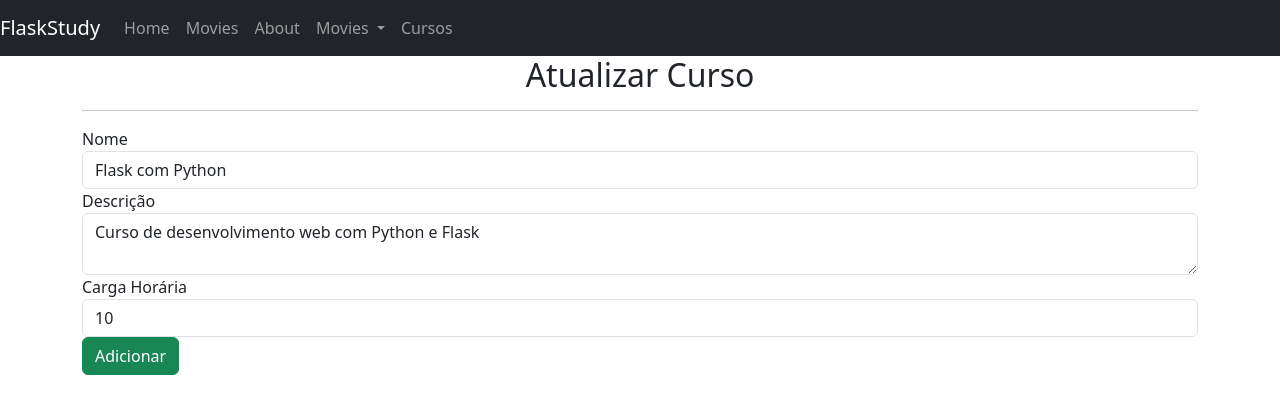
After one commit to matsa0/learning-flask, a Flask app: page /1/atualiza_curso in a window 1280 px wide. The commit adds this page. Shown: the top 414 px of the page. Run offline with Flask 3, Linux system fonts and the light colour scheme.

Commit message:
Dando update em informações do banco de dados com ORM

```diff
--- a/app.py
+++ b/app.py
@@ -98,6 +98,18 @@ def cria_curso():
     return render_template("novo_curso.html")
 
 
+@app.route('/<int:id>/atualiza_curso', methods=["GET", "POST"]) #quando você edita, precisa de um ID
+def atualiza_curso(id):
+    curso = cursos.query.filter_by(id=id).first() #consulta por id no bd e retorna o primeiro resultado
+    if request.method == "POST":
+        nome = request.form["nome"] #é possível recuperar valores dessa forma também
+        descricao = request.form["descricao"]
+        ch = request.form["ch"]
+
+        cursos.query.filter_by(id=id).update({"nome": nome, "descricao": descricao, "carga_horaria": ch}) #atualiza os valores
+        db.session.commit() #salva as alterações
+        return redirect(url_for('lista_cursos'))
+    return render_template("atualiza_curso.html", curso=curso)
 
 
 
--- /dev/null
+++ b/templates/atualiza_curso.html
@@ -0,0 +1,24 @@
+{%extends 'base.html'%}
+{%block conteudo%}
+<h2 style="text-align: center;">Atualizar Curso</h2>
+<hr>
+{%- for message in get_flashed_messages() %} <!--Percorrer as MENSAGENS FLASH que foram definidas no arquivo app.py -->
+    <div class="alert alert-danger d-flex align-items-center" role="alert">
+        <svg class="bi flex-shrink-0 me-2" width="24" height="24" role="img" aria-label="Danger:"><use xlink:href="#exclamation-triangle-fill"/></svg>
+        <div>
+        {{message}}
+        </div>
+    </div>
+{%- endfor %}
+<form method="post" action="{{url_for('atualiza_curso', id = curso.id)}}">
+    <div class="form-group">
+        <label>Nome</label>
+        <input type="text" name="nome" class="form-control" value="{{curso.nome}}">
+        <label>Descrição</label>
+        <textarea type="text" name="descricao" class="form-control">{{curso.descricao}}</textarea>
+        <label>Carga Horária</label>
+        <input type="text" name="ch" class="form-control" value="{{curso.carga_horaria}}">
+    </div>
+    <button type="submit" class="btn btn-success">Adicionar</button>
+</form>
+{%endblock conteudo%}
--- a/templates/cursos.html
+++ b/templates/cursos.html
@@ -2,7 +2,7 @@
 {%block conteudo%}
 <h2 style="text-align: center;">Cursos</h2>
 <hr>
-<a  href="{{url_for('cria_curso')}}" class="btn btn-primary">Adicionar Curso</a>
+<a href="{{url_for('cria_curso')}}" class="btn btn-primary">Adicionar Curso</a>
 <br><br>
 <table class="table table-striped ">
     <thead>
@@ -11,6 +11,7 @@
           <th scope="col">Nome</th>
           <th scope="col">Descrição</th>
           <th scope="col">Carga Horária</th>
+          <th scope="col">Ação</th>
         </tr>
     </thead>
     <tbody>
@@ -20,6 +21,9 @@
                 <td>{{curso.nome}}</td>
                 <td>{{curso.descricao}}</td>
                 <td>{{curso.carga_horaria}}</td>
+                <td>
+                    <a href="{{curso.id}}/atualiza_curso" type="button" class="btn btn-secondary btn-sm">Editar</a>
+                </td>
             </tr>
         {%endfor%}
       </tbody>
```
Also changed, not shown: instance/dbCurso.sqlite3.
